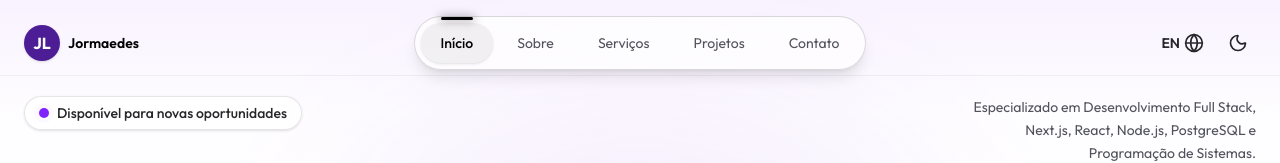
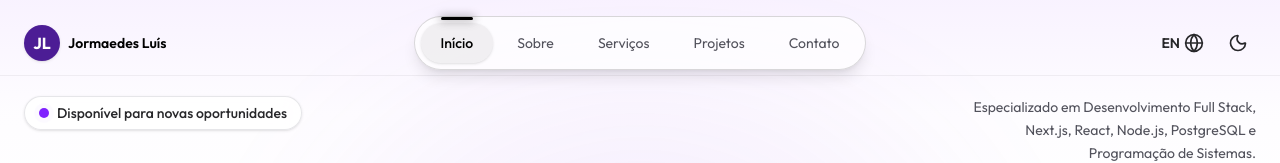
Before and after one commit to jormaedes/portfolio, a Next.js app: page / in a window 1280 px wide. Shown: the top 163 px of the page. Built offline with nearby package versions, Linux system fonts and the light colour scheme; no server answers.

Commit message:
feat: update portfolio name to include full name and enhance about me section

```diff
--- a/src/app/data/portfolio.ts
+++ b/src/app/data/portfolio.ts
@@ -48,7 +48,7 @@ const devicon = (name: string, variant: "original" | "plain" = "original") =>
     `https://cdn.jsdelivr.net/gh/devicons/devicon@latest/icons/${name}/${name}-${variant}.svg`;
 
 export const portfolio: Portfolio = {
-    name: "Jormaedes",
+    name: "Jormaedes Luís",
     aboutMe: {
         pt: "Sou programador full stack júnior, baseado em Luanda. Estudo Ciências da Computação na Universidade Katyavala Bwila e programação na 42 Luanda, com foco em programação de sistemas (C e C++). Em paralelo, sigo o currículo de JavaScript Full Stack do The Odin Project, onde construo aplicações completas com Node.js, PostgreSQL, React e Next.js. Tenho experiência profissional em desenvolvimento frontend na Hidrotap e procuro oportunidades, locais ou remotas, para crescer numa equipa de desenvolvimento.",
         en: "I'm a junior full stack developer based in Luanda, Angola. I study Computer Science at Universidade Katyavala Bwila and programming at 42 Luanda, where I focus on systems programming in C and C++. Alongside that, I follow The Odin Project's Full Stack JavaScript curriculum, building complete applications with Node.js, PostgreSQL, React and Next.js. I have professional frontend experience at Hidrotap and I'm looking for opportunities, local or remote, to grow within a development team.",
```
